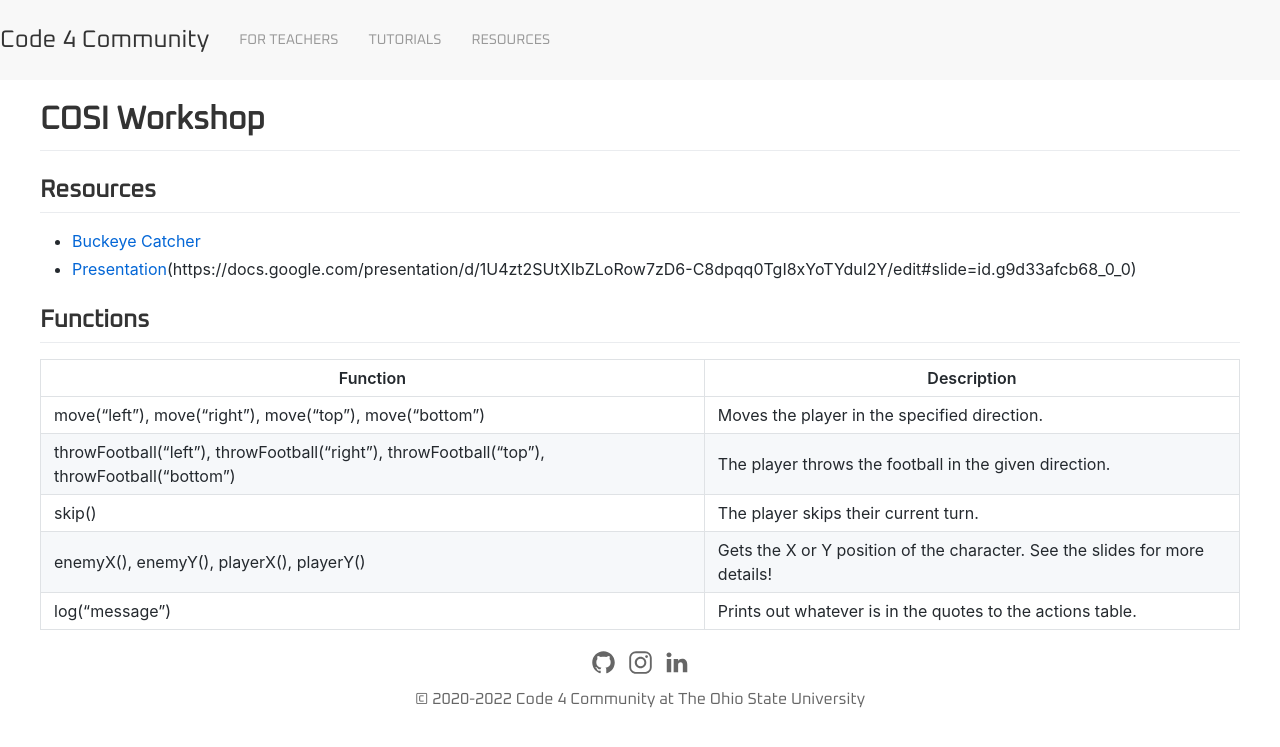
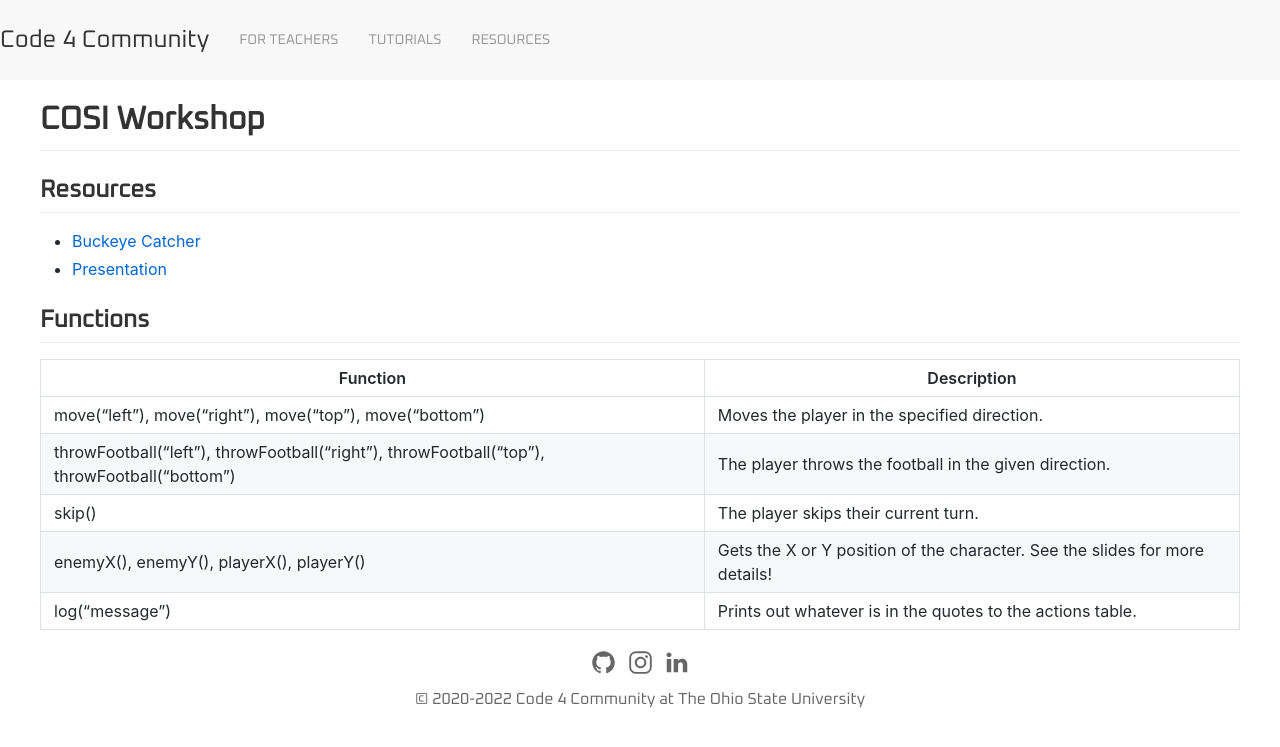
Before and after one commit to Code4Community/Code4Community.github.io, a Jekyll site: the page built from outreach_presentations/cosi_2022.md, in a window 1280 px wide. Shown: the top 747 px of the page. Built offline with Jekyll 4.4.1, drawn with Linux system fonts in a browser that asks for light colours; nearby versions of some CDN libraries; some of the changed lines change nothing that is shown.

Commit message:
COSI Add info

```diff
--- a/outreach_presentations/cosi_2022.md
+++ b/outreach_presentations/cosi_2022.md
@@ -9,7 +9,8 @@
 
 ## Resources
 * [Buckeye Catcher](https://c4cosu.com/buckeye-catch-em/)
-* [Presentation](Buckeye Catcher)(https://docs.google.com/presentation/d/1U4zt2SUtXIbZLoRow7zD6-C8dpqq0TgI8xYoTYdul2Y/edit#slide=id.g9d33afcb68_0_0)
+* [Presentation](https://docs.google.com/presentation/d/1U4zt2SUtXIbZLoRow7zD6-C8dpqq0TgI8xYoTYdul2Y/edit#slide=id.g9d33afcb68_0_0)
+
 
 ## Functions
 
```
